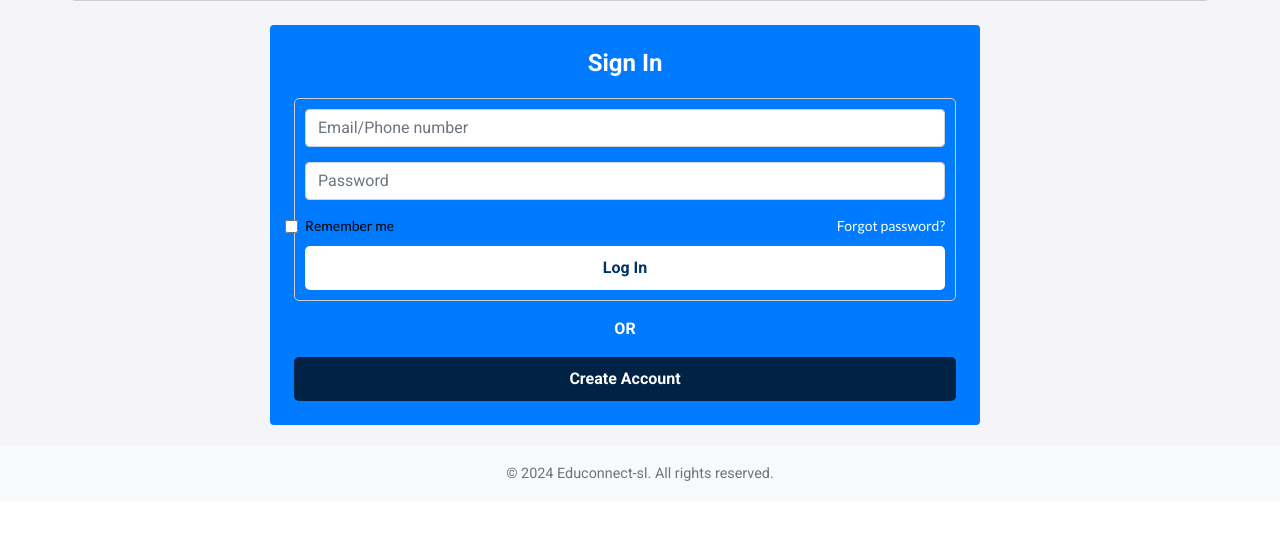
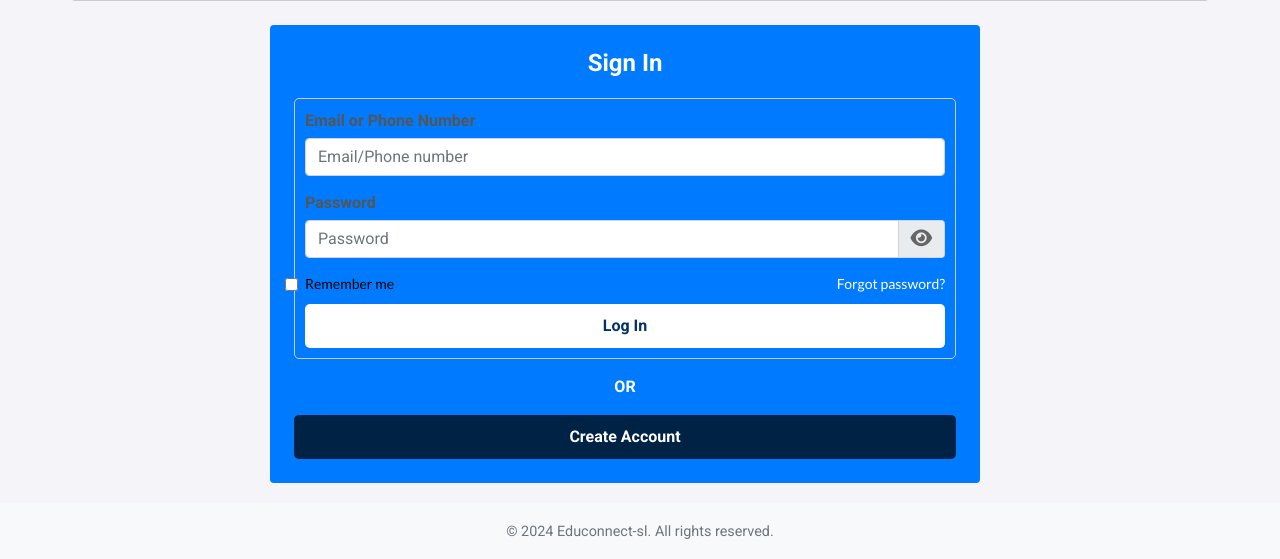
Before and after one commit to Samuel-Senesie/ci-pp4-educonnect-sl, a Django app: template templates/home.html in a window 1280 px wide. Shown: the part 955-1514 px from the top of the page. Before the commit the page ends 1436 px from the top, so only its background shows below. Run offline with Django 3.2, Linux system fonts and the light colour scheme; the template is opened without the code that fills it, so the values that code supplies are empty; some libraries are stand-ins or nearby versions.

Commit message:
Add password visibility toggle for the home.htnl, signup.html and login.html pages

```diff
--- a/educonnect/settings.py
+++ b/educonnect/settings.py
@@ -30,7 +30,7 @@ SECRET_KEY = 'django-insecure-r29qq0su=^+szhj*^q!^%!iyf#@*ys=(3)o&vp+n=2z95ck#9d
 SECRET_KEY = os.environ.get("SECRET_KEY", 'fallback-defuault-if-not-set')
 
 # SECURITY WARNING: don't run with debug turned on in production!
-DEBUG = False
+DEBUG = True
 
 ALLOWED_HOSTS = ['8000-samuelsenes-cipp4educon-9oc5lbky0f0.ws.codeinstitute-ide.net','.herokuapp.com']
 
--- a/static/css/style.css
+++ b/static/css/style.css
@@ -533,8 +533,9 @@ body {
 .login-heading {
     text-align: center;
     margin-bottom: 20px;
-    font-size: 24px;
-    color: #333;
+    font-size: 2rem;
+    color: #007bff;
+    font-weight: bold;
 }
 
 .login-form-group {
@@ -598,6 +599,24 @@ body {
     text-decoration: underline;
 }
 
+.input-group .form-control {
+    padding-right: 2.5rem;
+}
+
+.input-group .input-group-append .input-group-text {
+    background-color: #e9ecef;
+    border-left: none;
+    cursor: pointer;
+}
+
+.input-group .input-group-text i {
+    font-size: 1.2rem;
+    color: #666;
+}
+
+.input-group .input-group-text:hover i {
+    color: #333;
+}
 
 /* Profile Page */
 .user-profile-container {
--- a/static/js/script.js
+++ b/static/js/script.js
@@ -1,7 +1,14 @@
 // Toggle password visibility
 function togglePasswordVisibility(fieldId) {
     const field = document.getElementById(fieldId);
-    field.type = field.type === "password" ? "text" : "password";
+    const icon = field.nextElementSibling.querySelector('i');
+    if (field.type === "password") {
+        field.type = "text";
+        icon.classList.replace('fa-eye', 'fa-eye-slash');
+    } else {
+        field.type = "password";
+        icon.classList.replace('fa-eye-slash', 'fa-eye');
+    }
 }
 
 // Password strength checker
--- a/templates/home.html
+++ b/templates/home.html
@@ -40,16 +40,29 @@
                 {% endif %}
                 <form action="{% url 'accounts:login' %}" method="post" class="sign-in-form">
                     {% csrf_token %}
+
+                    <!-- Identifier Field -->
                     <div class="form-group">
+                        <label for="identifier" class="login-label">Email or Phone Number</label>
                         <input type="text" class="form-control sign-in-input" name="identifier" placeholder="Email/Phone number" required>
                         {% if form.identifier.errors %}
                             <div class="text-danger small">{{ form.identifier.errors|join:", " }}</div>
                         {% endif %}
                     </div>
+
+                    <!-- Password Field with Toggle-->
                     <div class="form-group">
-                        <input type="password" class="form-control sign-in-input" name="password" placeholder="Password" required>
+                        <label for="login_password" class="login-label">Password</label>
+                        <div class="input-group">
+                            <input type="password" class="form-control sign-in-input" id="login_password" name="password" placeholder="Password" required>
+                            <div class="input-group-append">
+                                <span class="input-group-text" onclick="togglePasswordVisibility('login_password')">
+                                    <i class="fas fa-eye"></i>
+                                </span>
+                            </div>
+                        </div>
                         {% if form.password.errors %}
-                            <div class="text-danger small">{{ form.password.errors|join:", " }}</div>
+                            <div class="text-danger small">{{ form.password.errors|join:", "}}</div>
                         {% endif %}
                     </div>
                     <div class="form-options d-flex justify-content-between">
```
Also changed, not shown: accounts/templates/accounts/login.html (+28 -5 lines), accounts/templates/accounts/signup.html (+34 -20 lines).
